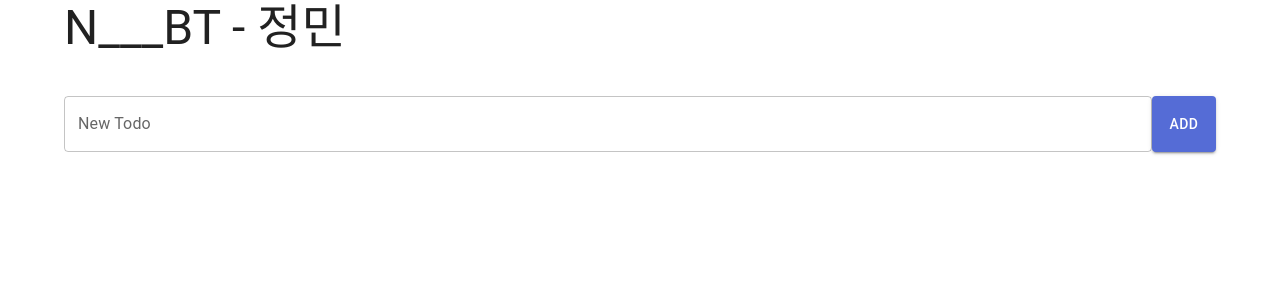
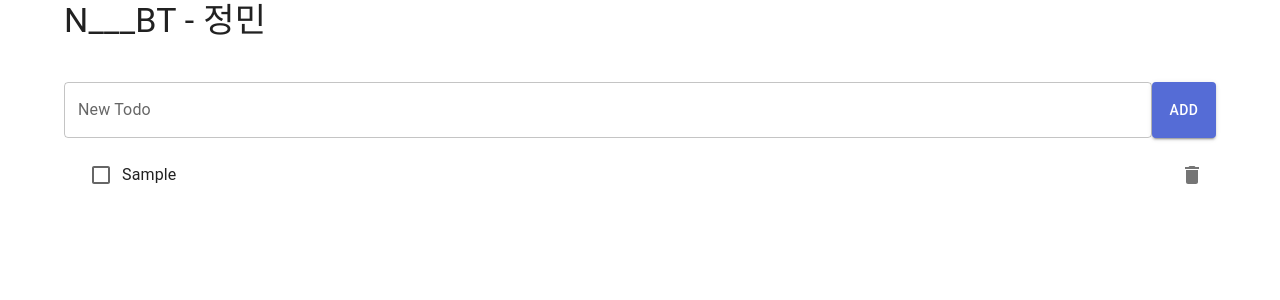
Before and after one commit to leejungmin-nbt/jungmin-todo-list, a Next.js app: page / in a window 1280 px wide. Both pictures are taken after typing "Sample" into the empty fields and a click on the button "ADD". Shown: the top 300 px of the page. Built offline with nearby package versions, Linux system fonts and the light colour scheme.

Commit message:
feat: crud todos done

```diff
--- a/src/components/TodoItem.tsx
+++ b/src/components/TodoItem.tsx
@@ -1,11 +1,25 @@
 import React from 'react';
+import { ListItem, ListItemText, IconButton, Checkbox } from '@mui/material';
+import DeleteIcon from '@mui/icons-material/Delete';
+import { ITodosItem, TChangeMethod } from '@/types/todos';
 
-const TodoItem = () => {
-    return (
-        <div>
+interface IProps {
+    todo: ITodosItem;
+    changeTodo: (type: TChangeMethod, todo: ITodosItem) => void;
+}
 
-        </div>
-    );
+const TodoItem = ({ todo, changeTodo,  }: IProps) => {
+  const {title, completed} = todo;
+
+  return (
+    <ListItem>
+      <Checkbox checked={completed} onChange={() => changeTodo('update', {...todo, completed: !completed})} />
+      <ListItemText primary={title} sx={completed ? {textDecoration: 'line-through'} : {}}/>
+      <IconButton edge="end" aria-label="delete" onClick={() => changeTodo('delete', todo)}>
+        <DeleteIcon />
+      </IconButton>
+    </ListItem>
+  );
 };
 
 export default TodoItem;
--- a/src/components/TodoItemList.tsx
+++ b/src/components/TodoItemList.tsx
@@ -1,11 +1,23 @@
 import React from 'react';
+import { List } from '@mui/material';
+import TodoItem from './TodoItem';
+import { ITodosItem, TChangeMethod } from '@/types/todos';
 
-const TodoItemList = () => {
-    return (
-        <div>
+interface IProps {
+    todos: ITodosItem[]
+    changeTodo: (type: TChangeMethod, todo: ITodosItem) => void;
+}
 
-        </div>
-    );
+const TodoItemList = ({ todos, changeTodo }: IProps) => {
+  const sortedTodos = todos.sort((a, b) => a.createdAt > b.createdAt ? -1 : 1);
+
+  return (
+    <List>
+      {sortedTodos.map((todo, idx) => (
+        <TodoItem key={idx} todo={todo} changeTodo={changeTodo}/>
+      ))}
+    </List>
+  );
 };
 
 export default TodoItemList;
--- a/src/pages/api/todos.ts
+++ b/src/pages/api/todos.ts
@@ -2,10 +2,9 @@ import { ITodosItem } from "@/types/todos";
 import { NextApiRequest, NextApiResponse } from "next";
 
 let todos: ITodosItem[] = [];
-let id = 0;
 
 export default function handler(req: NextApiRequest, res: NextApiResponse) {
-  const { method, body, query } = req;
+  const { method, body } = req;
 
   switch (method) {
     case 'GET':
@@ -13,17 +12,35 @@ export default function handler(req: NextApiRequest, res: NextApiResponse) {
       break;
     case 'POST':
       const newTodo = { ...body };
-      console.log('newTodo >> ', newTodo)
+
       todos.push(newTodo);
       res.status(200).json(newTodo);
       break;
     case 'PUT':
+      const idx = todos.findIndex((todo) => todo.title === body.title);
+
+      if(idx !== -1) {
+          todos[idx] = {...todos[idx], ...body}
+        res.status(200).json(todos[idx]);
+      }else {
+        res.status(404).json({message: '선택하신 투두를 못찾았어요'});
+      }
       break;
-    case 'DELETE':
+    //삭제를 라우터 핸들링 문제로 PATCH로 사용
+    case 'PATCH':
+      const removeIdx = todos.findIndex((todo) => todo.title === body.title);
+      const result = todos.filter((todo) => todo.title !== body.title);
+
+      if(removeIdx !== -1) {
+          todos = result;
+        res.status(200).json(todos);
+      }else {
+        res.status(404).json({message: '선택하신 투두를 못찾았어요'});
+      }
       break;
     default:
       //허용 메소드 header set 설정
-      res.setHeader('Allow', ['GET', 'POST', 'PUT', 'DELETE']);
+      res.setHeader('Allow', ['GET', 'POST', 'PUT', 'PATCH']);
       res.status(405).end(`${method} 는 지원하지 않아요.`);
       break;
   }
--- a/src/pages/index.tsx
+++ b/src/pages/index.tsx
@@ -1,8 +1,8 @@
 import {TodoForm, TodoItemList} from '@/components';
-import { addItem, getItems } from '@/utils/api';
+import { addItem, deleteItem, getItems, updateItem } from '@/utils/api';
 import { Container, Typography } from '@mui/material';
 import { useEffect, useState } from 'react';
-import {ITodosItem} from '@/types/todos';
+import {ITodosItem, TChangeMethod} from '@/types/todos';
 
 
 export default function Home() {
@@ -18,6 +18,18 @@ export default function Home() {
     setTodos([...todos, newTodo]);
   }
 
+  const handleChangeItem = async(type: TChangeMethod, selectedTodo: ITodosItem) => {
+    if(type === 'update') {
+      const newTodo = await updateItem(selectedTodo);
+      setTodos(todos.map((todo) => (todo.title === selectedTodo.title ? newTodo : todo)));
+
+      return;
+    }
+
+    const newTodo = await deleteItem(selectedTodo)
+    setTodos(newTodo);
+  }
+
   //첫 todo 가져오기
   useEffect(() => {
     getTodos();
@@ -27,12 +39,12 @@ export default function Home() {
     <>
       <Container>
         <div style={{display: 'flex', flexDirection:'column'}}>
-          <Typography variant='h3'>
+          <Typography variant='h4'>
             N___BT - 정민
           </Typography>
           <div style={{width: '100%', margin: '20px 0px'}}/>
           <TodoForm addTodo={handleAddTodo}/>
-          <TodoItemList />
+          <TodoItemList todos={todos} changeTodo={handleChangeItem} />
         </div>
       </Container>
     </>
--- a/src/types/todos.ts
+++ b/src/types/todos.ts
@@ -1,3 +1,5 @@
+export type TChangeMethod = 'update' | 'delete';
+
 export interface ITodosItem {
     id?: number;
     title: string;
--- a/src/utils/api.ts
+++ b/src/utils/api.ts
@@ -13,18 +13,18 @@ export const getItems = async() => {
 
 export const addItem = async(todo: ITodosItem) => {
     const res = await baseApi.post('/todos', todo);
-    console.log('res >> ', res)
-    return res.data;
-}
-
-export const updateItem = async() => {
-    const res = await baseApi.put('/todos');
 
     return res.data;
 }
 
-export const deleteItem = async() => {
-    const res = await baseApi.delete('/todos');
+export const updateItem = async(todo: ITodosItem) => {
+    const res = await baseApi.put(`/todos`, todo);
 
     return res.data;
 }
+
+export const deleteItem = async(todo: ITodosItem) => {
+    const res = await baseApi.patch(`/todos/`, todo);
+
+    return res.data;
+}
```
